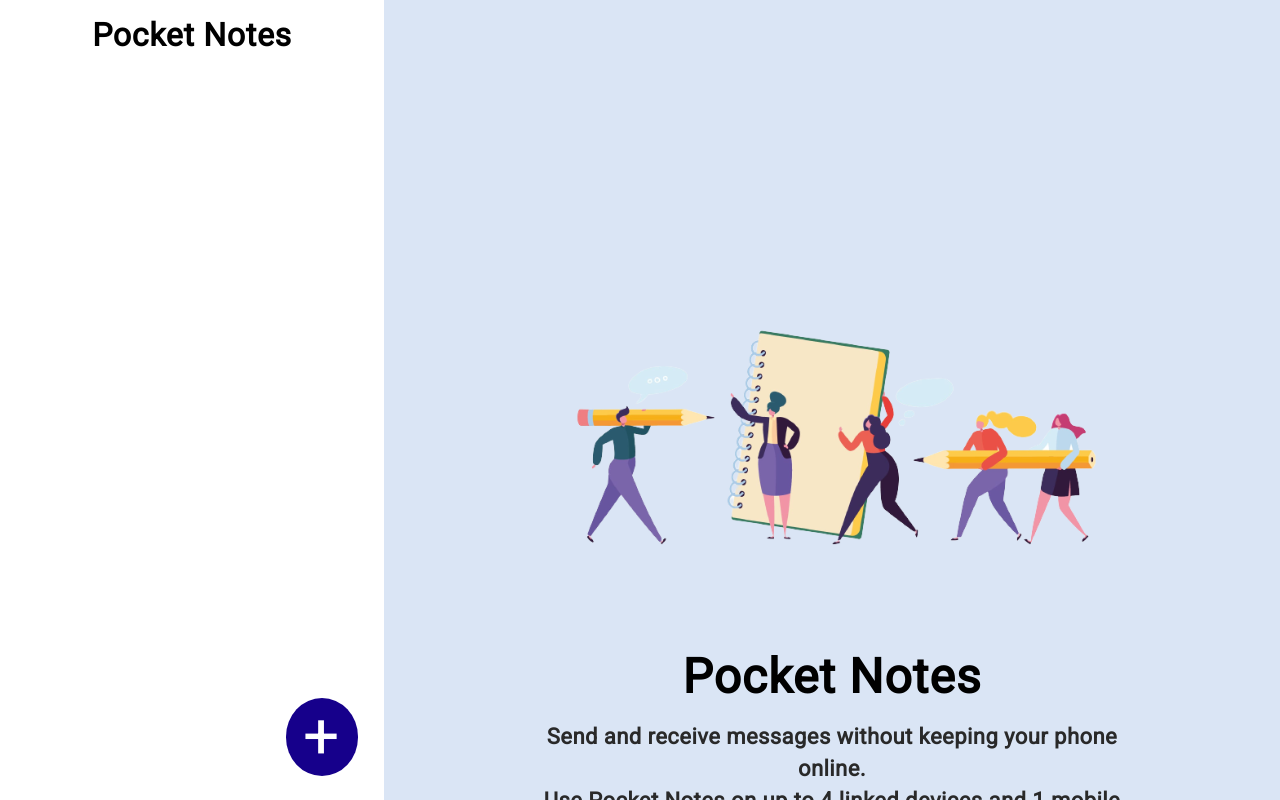
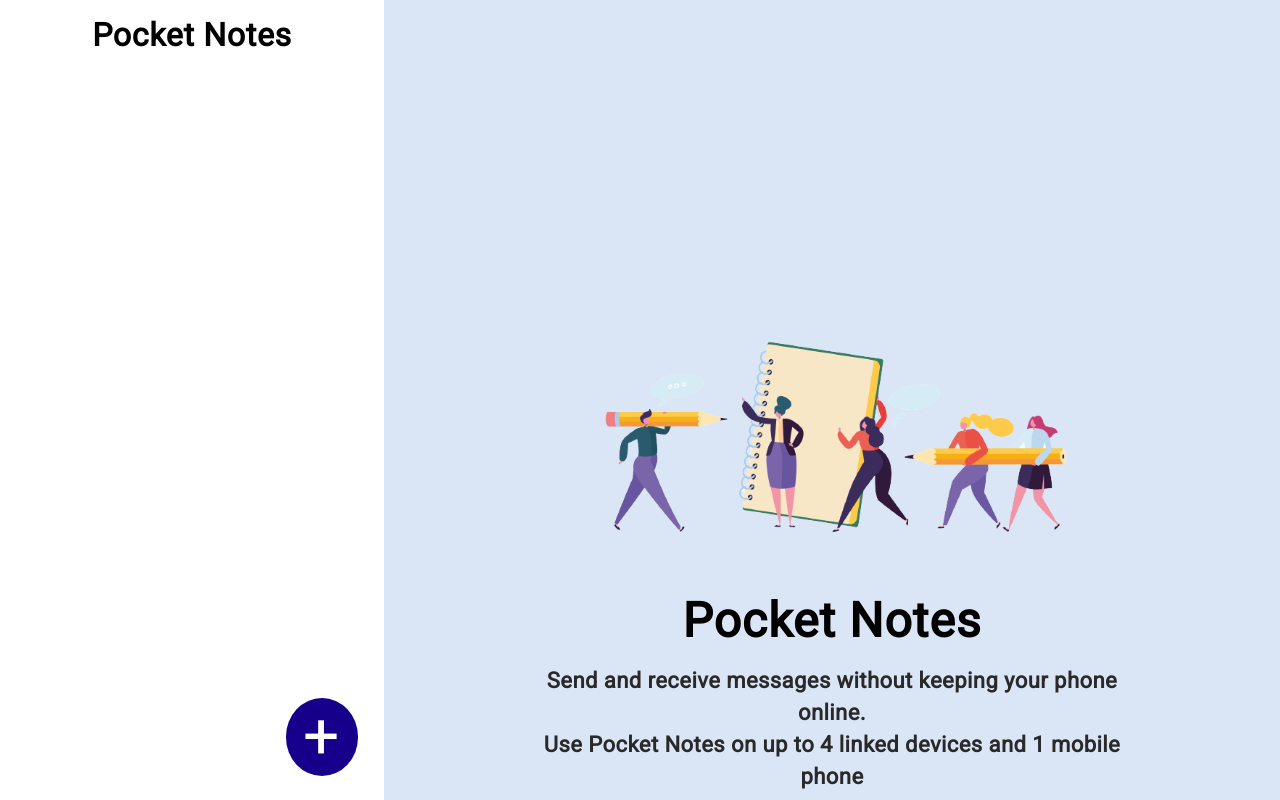
Before and after one commit to dahiyakapil/pocket-notes-module-test, a React (Vite) app in the folder pocket-notes/: page / in a window 1280 px wide. Built offline with nearby package versions, Linux system fonts and the light colour scheme.

Commit message:
adjusted the hight and width of the homepage

```diff
--- a/pocket-notes/src/components/HomePage/NotesHome.module.css
+++ b/pocket-notes/src/components/HomePage/NotesHome.module.css
@@ -8,8 +8,8 @@
 }
 
 .homecontainer > img {
-    height: 432px;
-    width: 576px;
+    height: 40vh;
+    width: 40vw;
 }
 .homecontainer h1 {
     color: rgba(0, 0, 0, 1);
```
